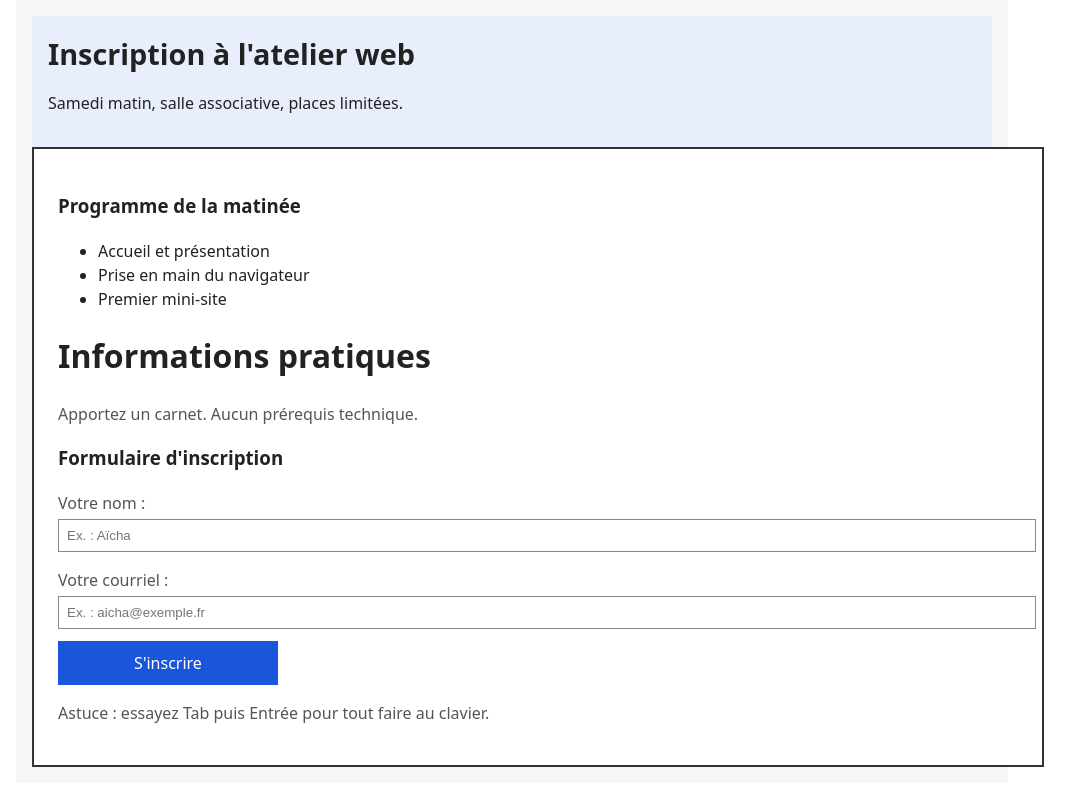
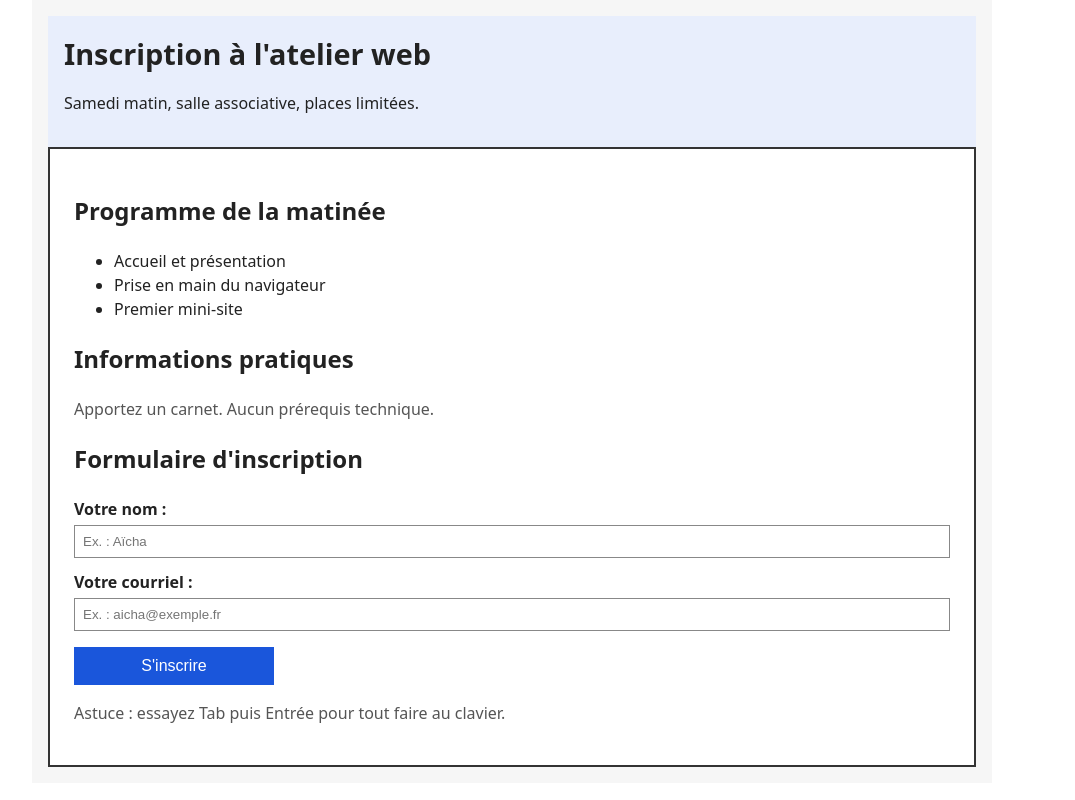
Before and after one commit to TonybynMp4/demarrage-etudiants-j1, a plain HTML site: page diagnostic/index.html in a window 1280 px wide. Shown: the whole page, without its empty margins (128-1203 px from the left). Drawn offline with Linux system fonts and the light colour scheme.

Commit message:
TP00 : Diagnostic d'entrée (HTML, CSS, JS)

```diff
--- a/diagnostic/index.html
+++ b/diagnostic/index.html
@@ -7,30 +7,30 @@
 <link rel="stylesheet" href="styles.css">
 </head>
 <body>
-<div class="page">
-<div class="bandeau">
-<span class="titre-geant">Inscription à l'atelier web</span>
+<main class="page">
+<header class="bandeau">
+<h1 class="titre-geant">Inscription à l'atelier web</h1>
 <p class="sous-titre">Samedi matin, salle associative, places limitées.</p>
-</div>
+</header>
 <div class="contenu">
-<h3>Programme de la matinée</h3>
+<h2>Programme de la matinée</h2>
 <ul>
 <li>Accueil et présentation</li>
 <li>Prise en main du navigateur</li>
 <li>Premier mini-site</li>
 </ul>
-<h1>Informations pratiques</h1>
+<h2>Informations pratiques</h2>
 <p>Apportez un carnet. Aucun prérequis technique.</p>
-<h3>Formulaire d'inscription</h3>
+<h2>Formulaire d'inscription</h2>
 <form id="form-inscription" action="#" method="get">
-<p class="etiquette">Votre nom :</p>
+<label class="etiquette" for="nom">Votre nom :</label>
 <input type="text" id="nom" name="nom" placeholder="Ex. : Aïcha" autocomplete="name">
-<p class="etiquette">Votre courriel :</p>
+<label class="etiquette" for="courriel">Votre courriel :</label>
 <input type="email" id="courriel" name="courriel" placeholder="Ex. : aicha@exemple.fr" autocomplete="email">
-<div class="bouton">S'inscrire</div>
+<button type="submit" class="bouton">S'inscrire</button>
 </form>
 <p class="aide">Astuce : essayez Tab puis Entrée pour tout faire au clavier.</p>
 </div>
-</div>
+</main>
 </body>
 </html>
--- a/diagnostic/styles.css
+++ b/diagnostic/styles.css
@@ -1,3 +1,7 @@
+*, *::before, *::after {
+  box-sizing: border-box;
+}
+
 body {
   margin: 0;
   font-family: system-ui, Arial, sans-serif;
@@ -7,7 +11,8 @@ body {
 }
 
 .page {
-  width: 960px;
+  width: 100%;
+  max-width: 960px;
   margin: 0 auto;
   padding: 16px;
   background: #f6f6f6;
@@ -19,6 +24,7 @@ body {
 }
 
 .titre-geant {
+  margin: 0 0 8px;
   font-size: 1.8rem;
   font-weight: bold;
 }
@@ -27,12 +33,15 @@ body {
   background: #fff;
   border: 2px solid #333;
   padding: 24px;
-  width: 960px;
+  width: 100%;
 }
 
 .etiquette {
+  display: block;
+  margin-top: 12px;
   margin-bottom: 4px;
   color: #222;
+  font-weight: bold;
 }
 
 .contenu p {
@@ -40,21 +49,23 @@ body {
 }
 
 input {
-  width: 960px;
+  display: block;
+  width: 100%;
+  max-width: 100%;
   padding: 8px;
   border: 1px solid #888;
 }
 
 .bouton {
+  display: block;
   width: 200px;
+  max-width: 100%;
   padding: 10px;
-  margin-top: 12px;
-  background: #ddd;
+  margin-top: 16px;
+  background: #1a56db;
+  color: #fff;
+  border: none;
+  font-size: 1rem;
   text-align: center;
   cursor: pointer;
 }
-
-.bouton {
-  background: #1a56db;
-  color: #fff;
-}
```
Also changed, not shown: diagnostic/reponses.js (+18 -9 lines), suivi.md (+4 -4 lines).
